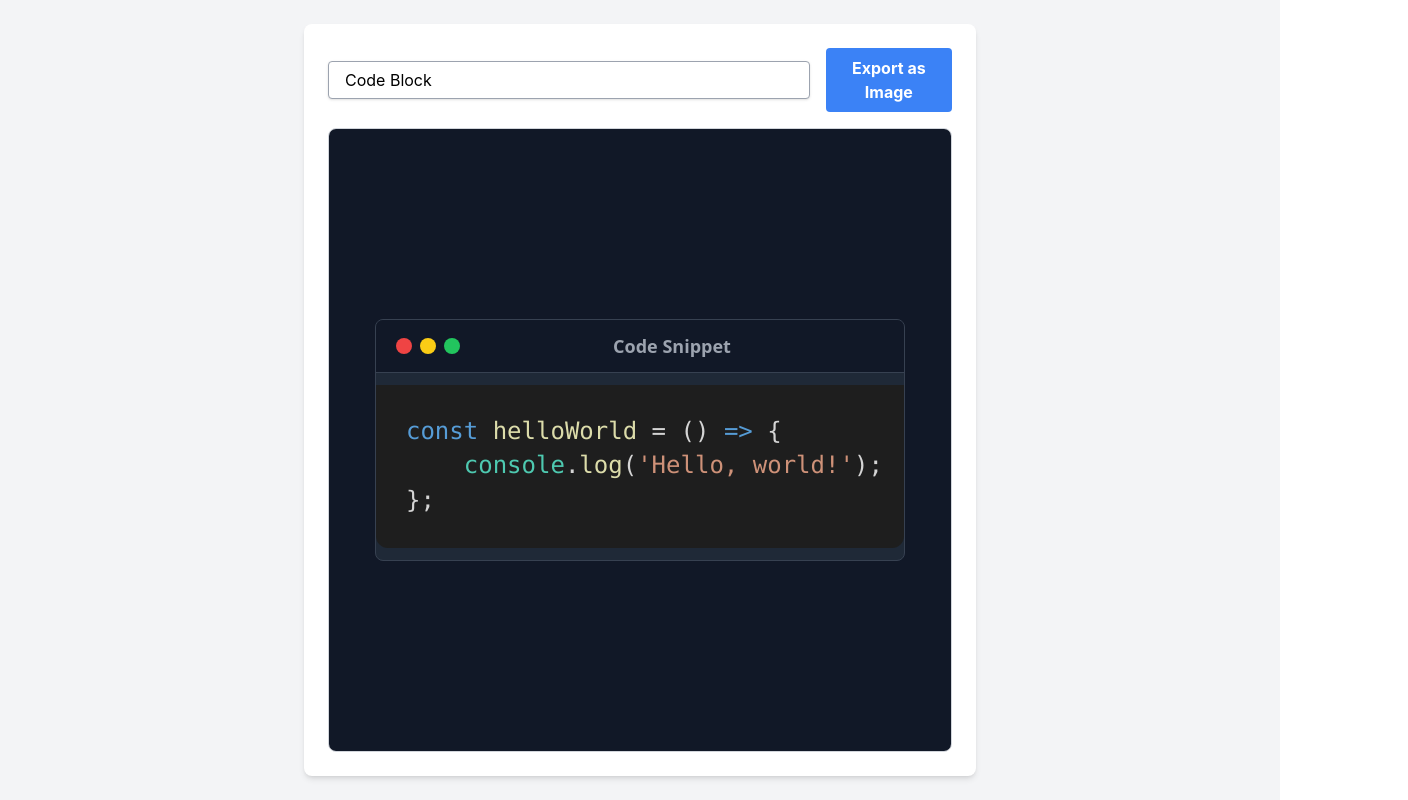
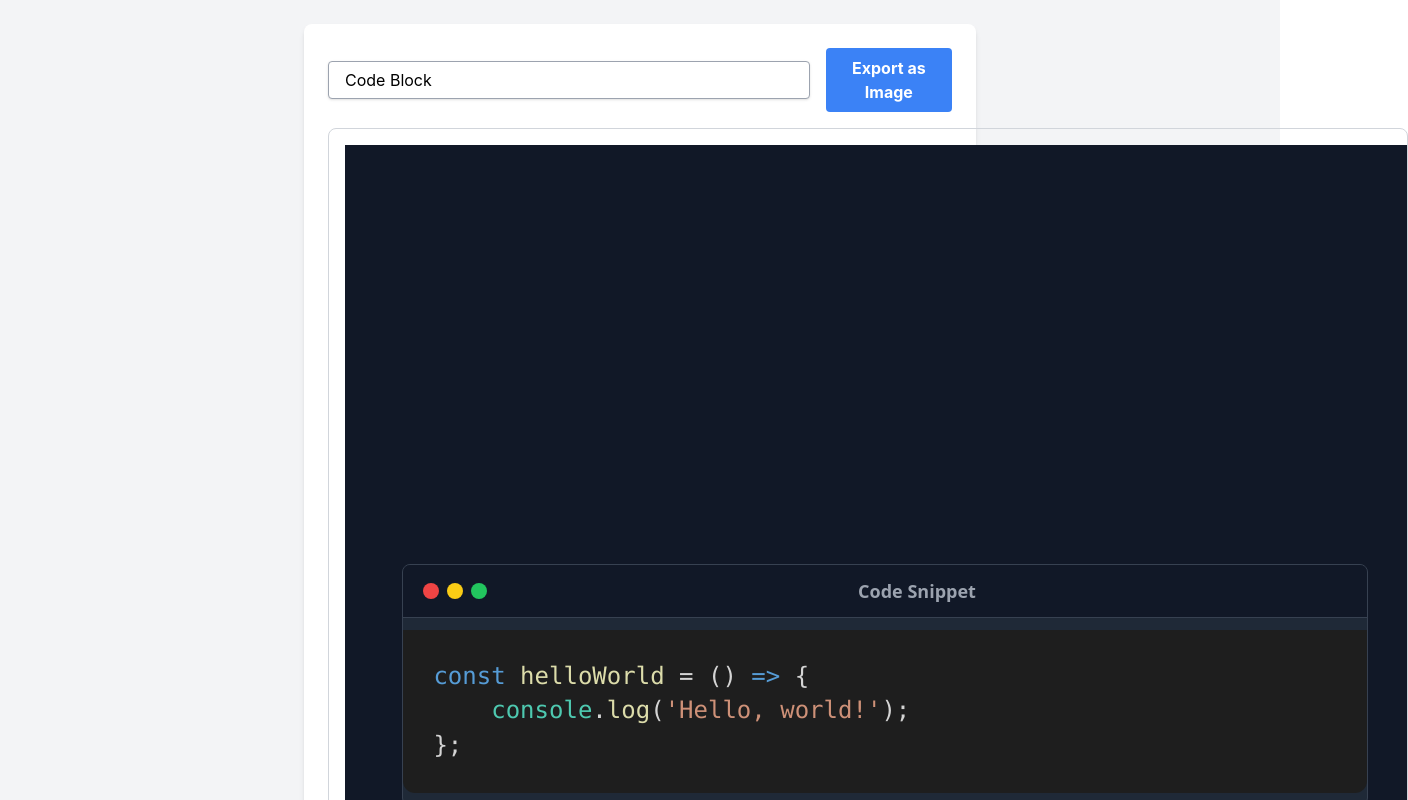
Before and after one commit to ehsandevs/social-post-creator, a React (Create React App) app: page /instagram in a window 1280 px wide. Shown: the top 800 px of the page, 1408 px wide, since content can reach past the window. Built offline with nearby package versions, Linux system fonts and the light colour scheme.

Commit message:
refactor InstagramPost component to set fixed dimensions and simplify layout

```diff
--- a/src/Pages/Instagram.js
+++ b/src/Pages/Instagram.js
@@ -62,26 +62,12 @@ function InstagramPost() {
                 <div
                     className="border border-gray-300 p-4 rounded-lg overflow-hidden"
                     style={{
-                        width: '100%',
-                        aspectRatio: '1', // Maintain 1:1 aspect ratio
+                        width: '1080px',
+                        height: '1080px',
                         position: 'relative',
                     }}
                 >
-                    <div
-                        style={{
-                            position: 'absolute',
-                            top: 0,
-                            left: 0,
-                            width: '100%',
-                            height: '100%',
-                            transform: 'scale(1)',
-                            display: 'flex',
-                            justifyContent: 'center',
-                            alignItems: 'center',
-                        }}
-                    >
-                        <PostComponent ref={postRef} code={exampleCode} language="javascript" />
-                    </div>
+                    <PostComponent ref={postRef} code={exampleCode} language="javascript" />
                 </div>
             </div>
         </div>
```
